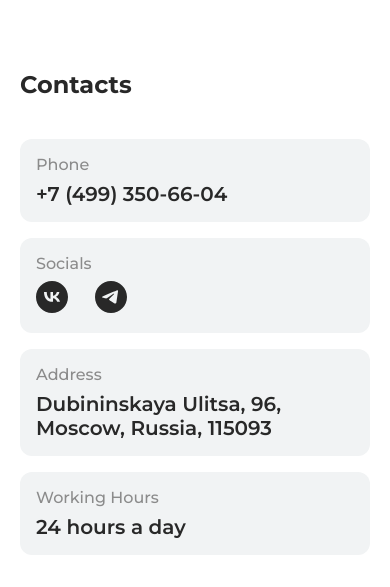
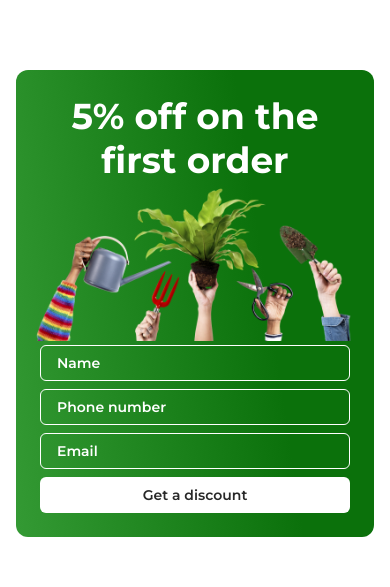
Before and after one commit to alkopotov/angular_garden_shop, an Angular app: page / in a window 390 px wide. Shown: the part 530-1117 px from the top of the page. Built offline with nearby package versions, Linux system fonts and the light colour scheme; no server answers; grey boxes are pictures that could not be loaded.

Commit message:
First Order Banner Adaptive

```diff
--- a/src/app/components/banner-first-order/banner-first-order.component.css
+++ b/src/app/components/banner-first-order/banner-first-order.component.css
@@ -1,6 +1,6 @@
 .banner-first-order {
   width: 100%;
-  max-width: 1360px;
+  max-width: calc(100vW - 80px);
   height: 486px;
   margin: 80px auto 0 auto;
   padding: 32px 32px 0 32px;
@@ -64,3 +64,109 @@
   font-weight: 600;
   cursor: pointer;
 }
+
+@media (max-width: 1280px) {
+
+  .banner-first-order {
+    padding: 24px 24px 0 24px;
+    margin-bottom: 80px;
+    height: 460px;
+  }
+
+  .banner-first-order__content {
+    gap: 24px;
+  }
+  .banner-first-order__decoration {
+    width: 600px;
+    align-self: end;
+  }
+
+  .banner-first-order__form {
+    padding-bottom: 24px;
+  }
+
+}
+
+@media (max-width: 1024px) {
+
+  .banner-first-order {
+    padding: 24px 24px 0 24px;
+    margin-bottom: 80px;
+    height: 360px;
+  }
+
+  .banner-first-order__title {
+    font-size: 48px;
+  }
+  .banner-first-order__decoration {
+    width: 500px;
+  }
+  .banner-first-order__input {
+    font-size: 16px;
+    height: 42px;
+  }
+
+  .banner-first-order__button {
+    font-size: 16px;
+    height: 42px;
+  }
+
+  .banner-first-order__input::placeholder {
+    font-size: 16px;
+  }
+}
+
+@media (max-width: 900px) {
+  .banner-first-order__decoration {
+    width: 400px;
+  }
+  .banner-first-order__input {
+    font-size: 14px;
+    height: 36px;
+    padding: 0 16px;
+  }
+
+  .banner-first-order__input::placeholder {
+    font-size: 14px;
+  }
+
+  .banner-first-order__button {
+    font-size: 14px;
+    height: 36px;
+  }
+
+  .banner-first-order__form {
+    gap: 8px;
+  }
+}
+
+@media (max-width: 760px) {
+
+  .banner-first-order__title {
+    font-size: 36px;
+  }
+
+  .banner-first-order {
+    max-width: calc(100vW - 32px);
+    height: fit-content;
+    margin-left: auto;
+    margin-right: auto;
+  }
+
+  .banner-first-order__content {
+    flex-direction: column;
+    align-items: center;
+    justify-content: center;
+    gap: 4px;
+  }
+
+  .banner-first-order__decoration {
+    width: 330px;
+    align-self: center;
+  }
+
+  .banner-first-order__form {
+    width: 100%;
+  }
+
+}
--- a/src/app/components/banner-first-order/banner-first-order.component.html
+++ b/src/app/components/banner-first-order/banner-first-order.component.html
@@ -1,7 +1,7 @@
 <section class="banner-first-order">
   <h2 class="banner-first-order__title">5% off on the first order</h2>
   <div class="banner-first-order__content">
-    <img src="assets/images/banner-first-order/decoration.png" alt="">
+    <img  class="banner-first-order__decoration" src="assets/images/banner-first-order/decoration.png" alt="">
     <form class="banner-first-order__form" [formGroup]="dataForm" (ngSubmit)="onSubmit()">
       <input type="text" placeholder="Name" class="banner-first-order__input" formControlName="name">
       <input type="text" placeholder="Phone number" class="banner-first-order__input" formControlName="phone">
--- a/src/app/pages/main-page/main-page.component.html
+++ b/src/app/pages/main-page/main-page.component.html
@@ -3,8 +3,8 @@
   [onMain]="true"
 >
 </app-category-list>
-<!-- <app-banner-first-order></app-banner-first-order>
-<app-product-list
+<app-banner-first-order></app-banner-first-order>
+<!-- <app-product-list
   [onMainPage]="true"
   [products]="dataSourceService.discountedProducts.slice(0, 4)"
   title="Sale"
```
